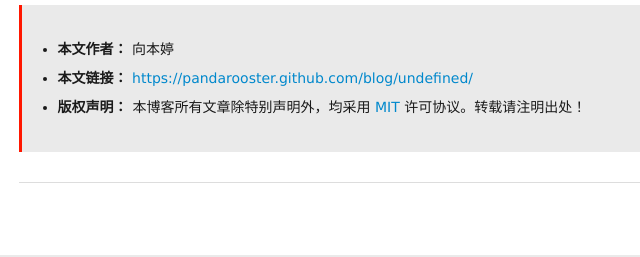
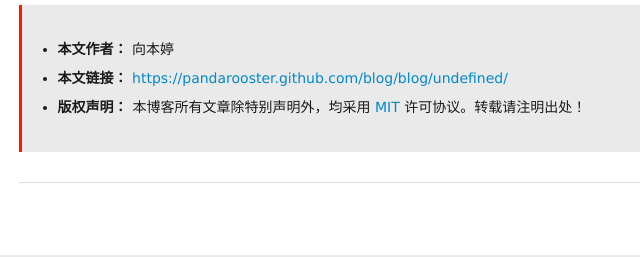
Before and after one commit to pandarooster/pandarooster.github.io, a plain HTML site: page undefined/index.html in a window 1280 px wide. Shown: the part 320-577 px from the top of the page, 383-1023 px from the left. Drawn offline with Linux system fonts and the light colour scheme; some packages are replaced by stand-ins of ours; files that its build step writes are made by us from their sources; no server answers; a script that the page names is missing; files whose address does not match are found by name.

Commit message:
Site updated: 2020-08-29 14:56:08

```diff
--- a/undefined/index.html
+++ b/undefined/index.html
@@ -5,7 +5,7 @@
 
   <meta name="renderer" content="webkit">
   <meta http-equiv="X-UA-Compatible" content="IE=edge" >
-  <link rel="dns-prefetch" href="https://pandarooster.github.com">
+  <link rel="dns-prefetch" href="https://pandarooster.github.com/blog">
   <title>404 | 向本婷的个人博客</title>
   <meta name="generator" content="hexo-theme-yilia-plus">
   <meta name="viewport" content="width=device-width, initial-scale=1, maximum-scale=1">
@@ -13,7 +13,7 @@
   <meta name="description" content="你来到了没有知识的荒原 :(">
 <meta property="og:type" content="article">
 <meta property="og:title" content="404">
-<meta property="og:url" content="https://pandarooster.github.com/undefined/">
+<meta property="og:url" content="https://pandarooster.github.com/blog/undefined/">
 <meta property="og:site_name" content="向本婷的个人博客">
 <meta property="og:description" content="你来到了没有知识的荒原 :(">
 <meta property="og:locale">
@@ -287,7 +287,7 @@
         </li>
         <li>
           <strong>本文链接：</strong>
-          <a href="https://pandarooster.github.com/blog/undefined/" title="404" target="_blank">https://pandarooster.github.com/blog/undefined/</a>
+          <a href="https://pandarooster.github.com/blog/blog/undefined/" title="404" target="_blank">https://pandarooster.github.com/blog/blog/undefined/</a>
         </li>
 
         <li>
@@ -354,7 +354,7 @@
     <a class="close js-modal-close" href="javascript:;"><i class="icon icon-close"></i></a>
     <p>扫一扫，分享到微信</p>
     <div class="wx-qrcode">
-     <!-- <img src="//pan.baidu.com/share/qrcode?url=https://pandarooster.github.com/undefined/" alt="微信分享二维码"> -->
+     <!-- <img src="//pan.baidu.com/share/qrcode?url=https://pandarooster.github.com/blog/undefined/" alt="微信分享二维码"> -->
     </div>
 </div>
 
@@ -418,7 +418,7 @@
   <div class="outer">
     <div id="footer-info">
     	<div class="footer-left">
-    		&copy; 2018-2020 <a href="https://pandarooster.github.com/blog/" target="_blank">向本婷</a>
+    		&copy; 2018-2020 <a href="https://pandarooster.github.com/blog/blog/" target="_blank">向本婷</a>
     	</div>
       	<div class="footer-right">
 
```
Also changed, not shown: archives/2019/07/index.html (+3 -3 lines), archives/2019/index.html (+3 -3 lines), archives/2020/08/index.html (+3 -3 lines), archives/2020/index.html (+3 -3 lines), archives/index.html (+3 -3 lines), index.html (+3 -3 lines).
